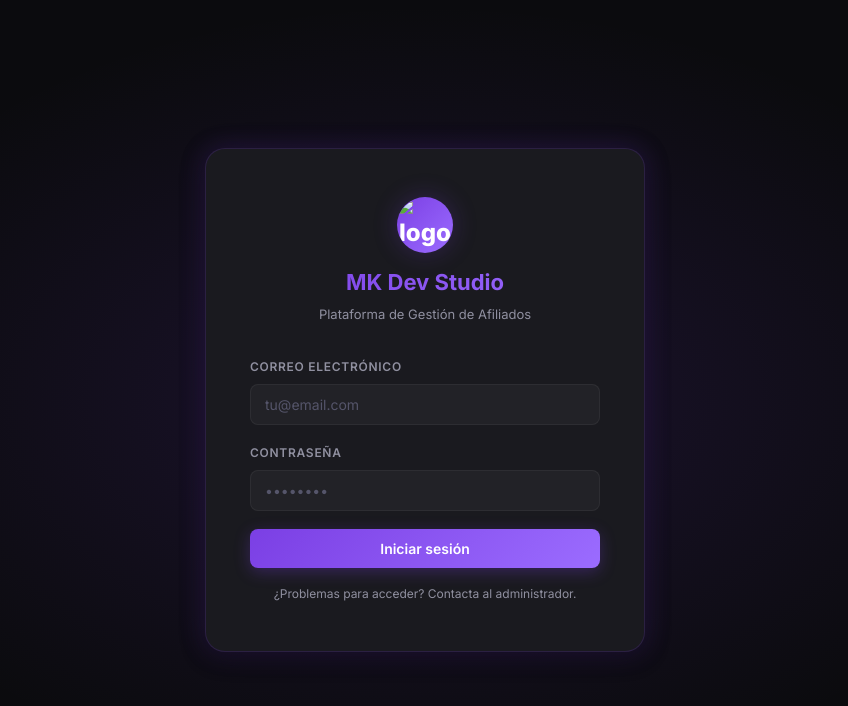
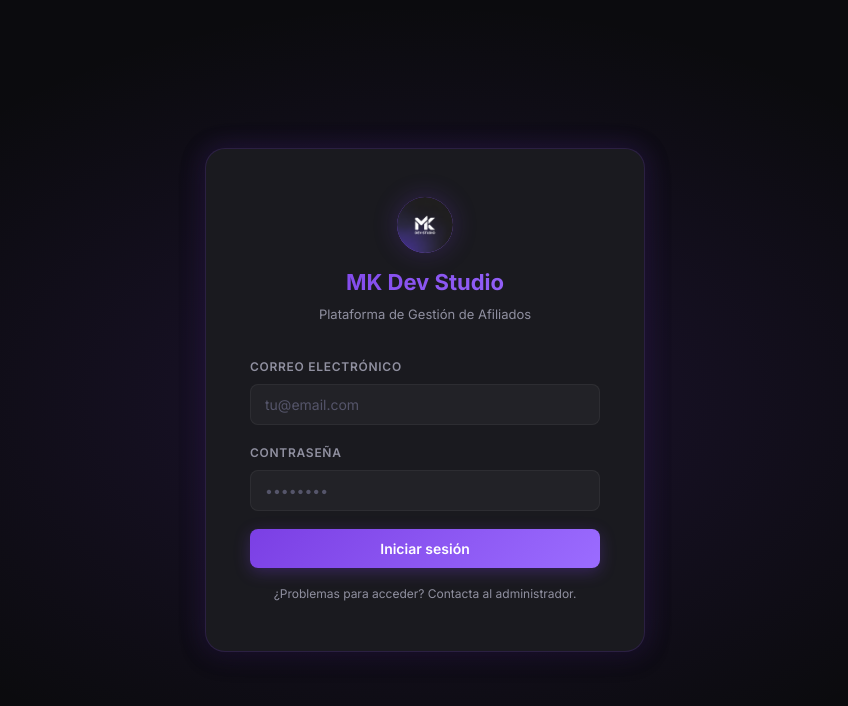
Before and after one commit to Leo-ia310/Mkdevstudiosafiliados, a website: page public/index.html in a window 1280 px wide. Shown: the whole page, without its empty margins (215-1063 px from the left). Drawn offline with Linux system fonts and the light colour scheme; the site is published under a folder, as on GitHub Pages, so addresses that start at the root find nothing.

Commit message:
Move static files to public/ for Vercel deployment and fix paths

```diff
--- a/package.json
+++ b/package.json
@@ -3,7 +3,7 @@
   "version": "1.0.0",
   "description": "MK Dev Studio - Affiliate Management Platform",
   "scripts": {
-    "dev": "npx serve src -p 3000 --no-clipboard",
-    "start": "npx serve src -p 3000 --no-clipboard"
+    "dev": "npx serve public -p 3000 --no-clipboard",
+    "start": "npx serve public -p 3000 --no-clipboard"
   }
 }
--- a/src/index.html
+++ b/public/index.html
@@ -26,7 +26,7 @@
     <div class="login-card">
       <div class="login-logo">
         <div class="logo-mark">
-          <img class="logo" src="/public/logo.jpg" alt="logo">
+          <img class="logo" src="logo.jpg" alt="logo">
         </div>
         <h1>MK Dev Studio</h1>
         <p>Plataforma de Gestión de Afiliados</p>
```
Also changed, not shown: public/dashboard_admin.html (renamed from src/dashboard_admin.html, +1 -1 lines), public/dashboard_afiliado.html (renamed from src/dashboard_afiliado.html, +1 -1 lines), public/styles.css (renamed from src/styles.css), vercel.json (added).
